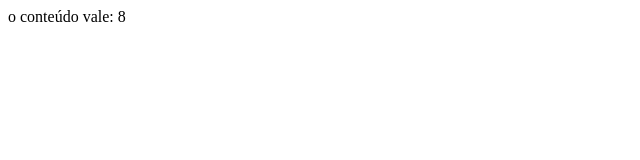
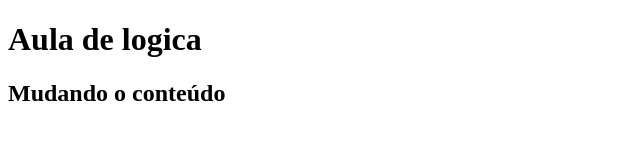
Before and after one commit to Ysaacqxz/logica-senac, a plain HTML site: page aula5/index.html in a window 1280 px wide. Shown: the whole page, without its empty margins (0-640 px from the left). Drawn offline with Linux system fonts and the light colour scheme.

Commit message:
alterçao no arquito html em aula5

```diff
--- a/aula5/index.html
+++ b/aula5/index.html
@@ -8,6 +8,7 @@
     <title>Document</title>
 </head>
 <body>
-   <script src="prog2.js"></script>
+   <h1> Aula de logica</h1>
+   <h2> Mudando o conteúdo</h2>
 </body>
 </html>
```
